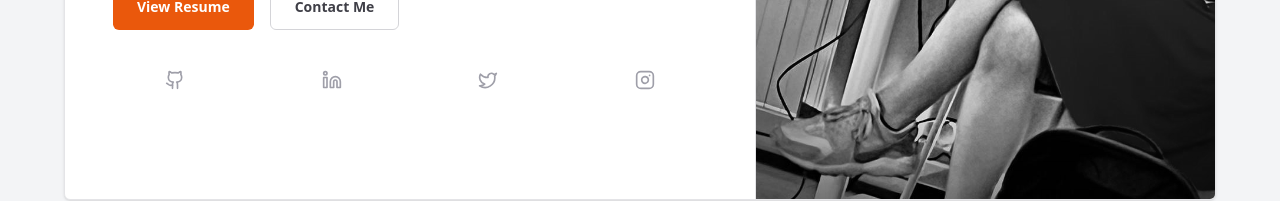
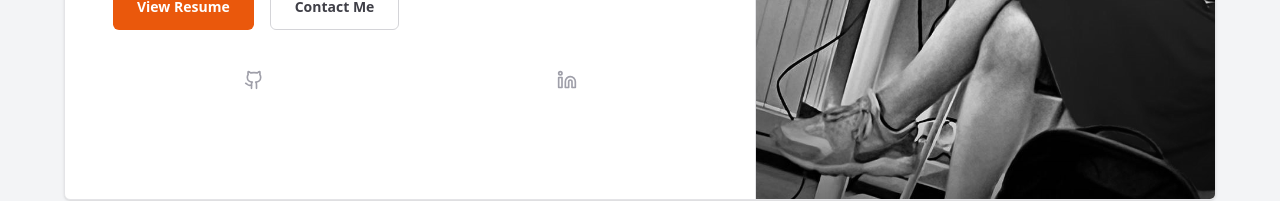
Before and after one commit to andreavalerosanz-rgb/AndreaCv, a React (Vite) app: page / in a window 1280 px wide. Shown: the part 540-741 px from the top of the page. Built offline with nearby package versions, Linux system fonts and the light colour scheme.

Commit message:
Feat: added Href to icons

```diff
--- a/src/components/ProfileCard.jsx
+++ b/src/components/ProfileCard.jsx
@@ -76,9 +76,7 @@ const ProfileCard = ({ onFlip }) => {
         {/* Social Icons - Removed 'mt-auto' so it stays grouped in the center */}
         <div className="flex justify-center lg:justify-around gap-8 w-full">
            <SocialIcon Icon={Github} handle="GitHub" href="https://github.com/andreavalerosanz-rgb"/>
-           <SocialIcon Icon={Linkedin} handle="LinkedIn" />
-           <SocialIcon Icon={Twitter} handle="Twitter" />
-           <SocialIcon Icon={Instagram} handle="Instagram" />
+           <SocialIcon Icon={Linkedin} handle="LinkedIn" href='https://www.linkedin.com/in/andrea-valero-sanz-596010312/' />
         </div>
       </div>
 
--- a/src/components/SidebarContent.jsx
+++ b/src/components/SidebarContent.jsx
@@ -51,7 +51,8 @@ const SidebarContent = ({ cv }) => {
             {cv.headers.skills}
           </h3>
           <div className="flex flex-wrap gap-2">
-            {["React", "Node", "AWS", "Agile", "TypeScript"].map((s, i) => (
+            {["React", "Node.js", "JavaScript", "AWS", "Agile",
+              "Tailwind", "Git", "SQL", "Astro", "Shadcn"].map((s, i) => (
               <span key={i} className="text-xs font-medium border border-zinc-200 dark:border-zinc-700 bg-zinc-50 dark:bg-zinc-800 text-zinc-600 dark:text-zinc-400 px-2 py-1 rounded-sm hover:border-orange-300 transition-colors cursor-default">
                 {s}
               </span>
```
